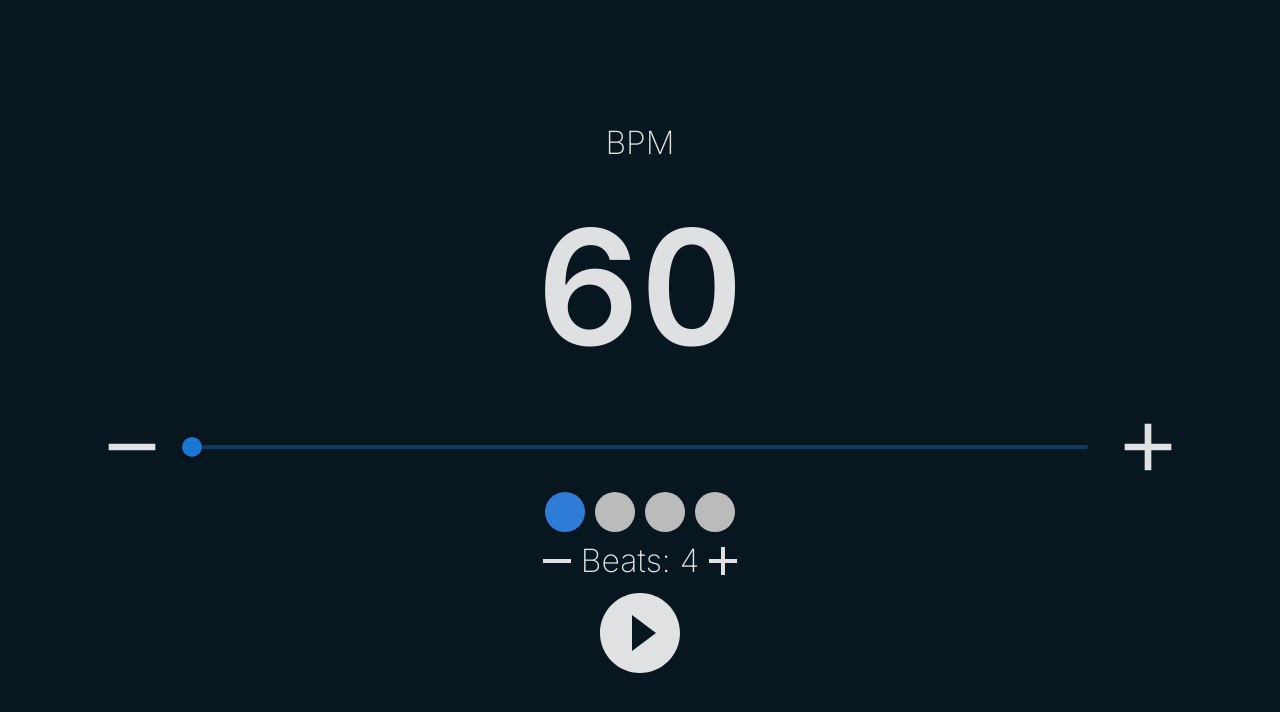
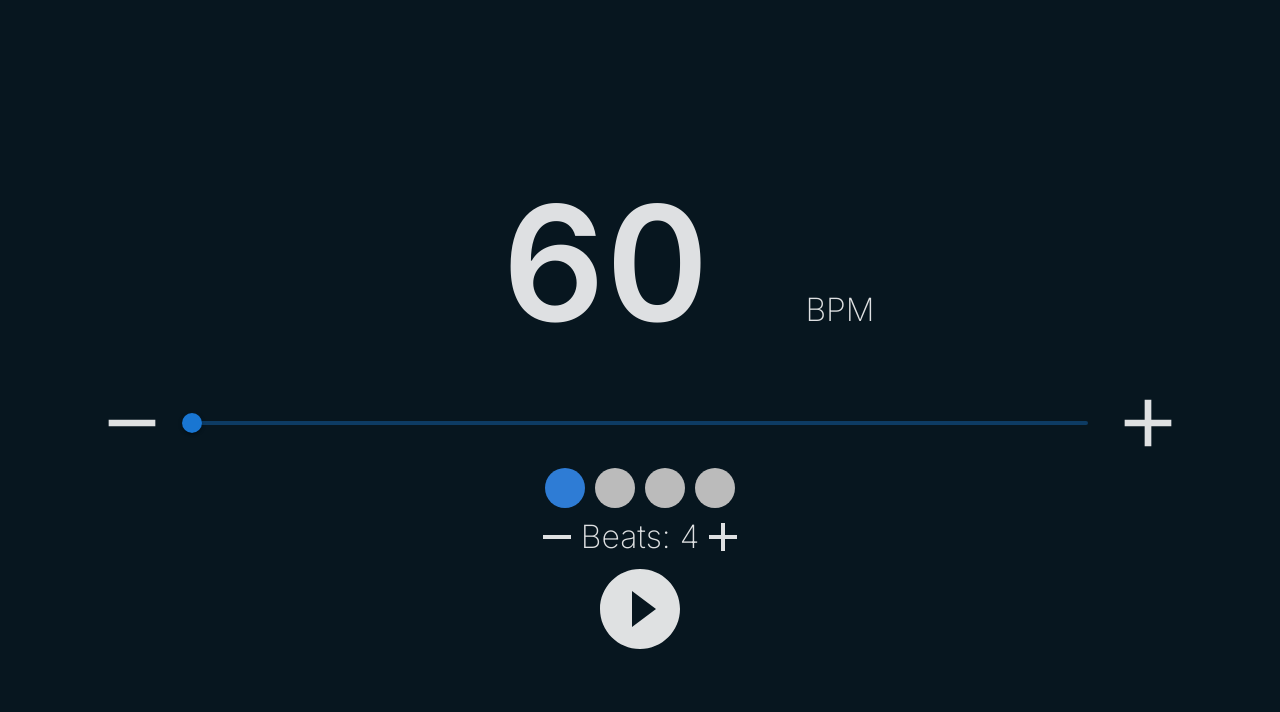
Before and after one commit to RodolphoColler/metronome, a React (Vite) app: page / in a window 1280 px wide. Shown: the top 712 px of the page. Built offline with nearby package versions, Linux system fonts and the light colour scheme.

Commit message:
change position of bpm text

```diff
--- a/src/App.css
+++ b/src/App.css
@@ -16,15 +16,17 @@
 
 .bpm-container {
   display: flex;
-  flex-direction: column;
+  align-items: baseline;
   justify-content: center;
-  align-items: center;
+  width: 100%;
 }
 
 .bpm-container > h1 {
   font-size: 10rem;
   font-weight: 800;
   font-variant-numeric: tabular-nums;
+  width: 400px;
+  text-align: center;
 }
 
 p {
--- a/src/App.jsx
+++ b/src/App.jsx
@@ -39,14 +39,17 @@ function App() {
   return (
     <div className='main-wrapper'>
       <div className='bpm-container'>
-        <p>BPM</p>
         <h1>{ bpm }</h1>
+        <div>
+          <p>BPM</p>
+
+        </div>
       </div>
 
       <div className="bpm-setters-container">
         <RemoveIcon sx={{ fontSize: '5rem' }} onClick={ () => decreaseBpm() } />
 
-        <Slider min={ 60 } max={ 400 } value={ bpm } sx={{ width: '70%', margin: '0 20px 0 20px' }} onChange={ e => { setBpm(e.target.value); } } />
+        <Slider className="slider" min={ 60 } max={ 400 } value={ bpm } sx={{ width: '70%', margin: '0 20px 0 20px' }} onChange={ e => { setBpm(e.target.value); } } />
 
         <AddIcon sx={{ fontSize: '5rem' }} onClick={ () => increaseBpm() } />
       </div>
```
